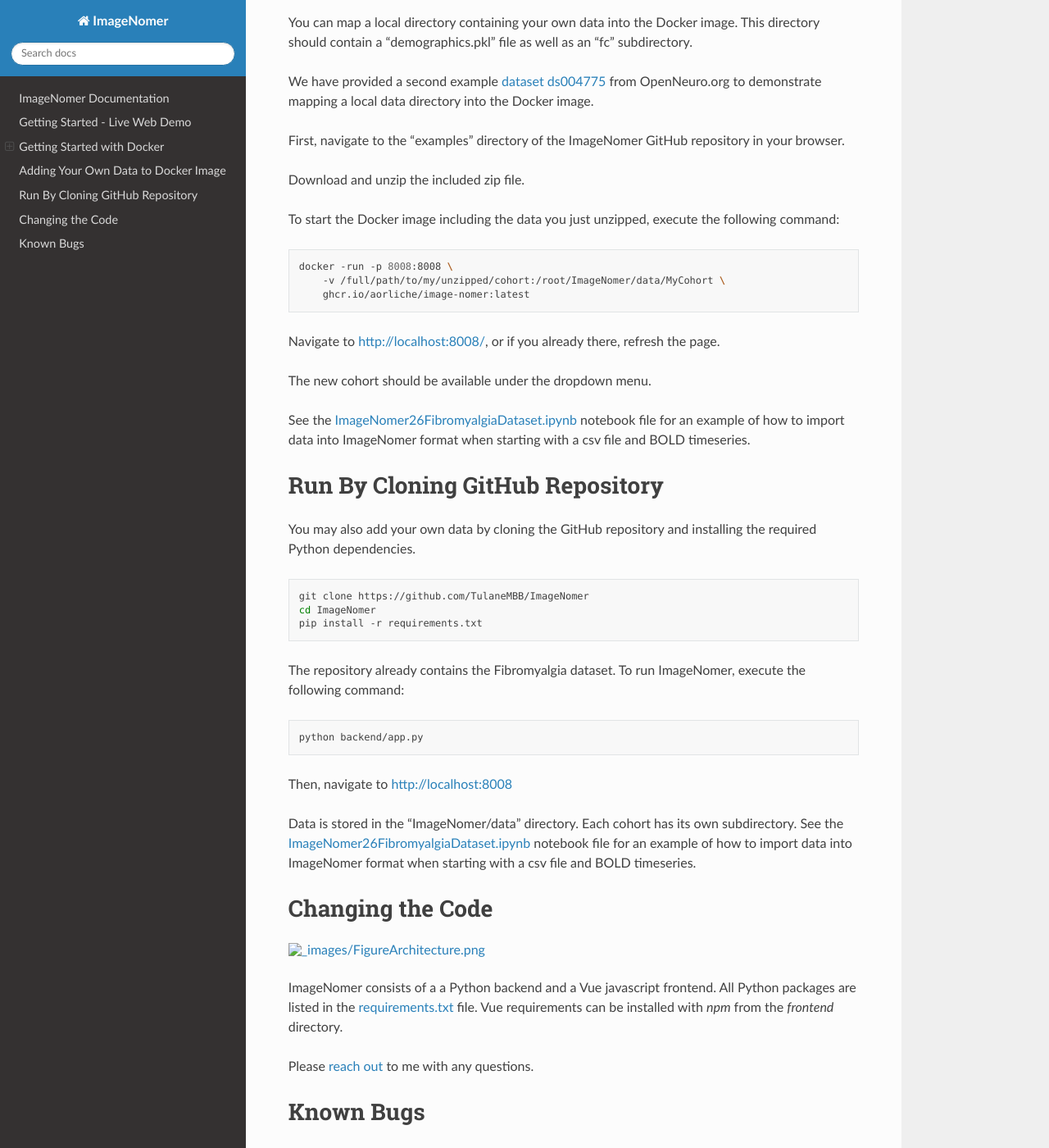
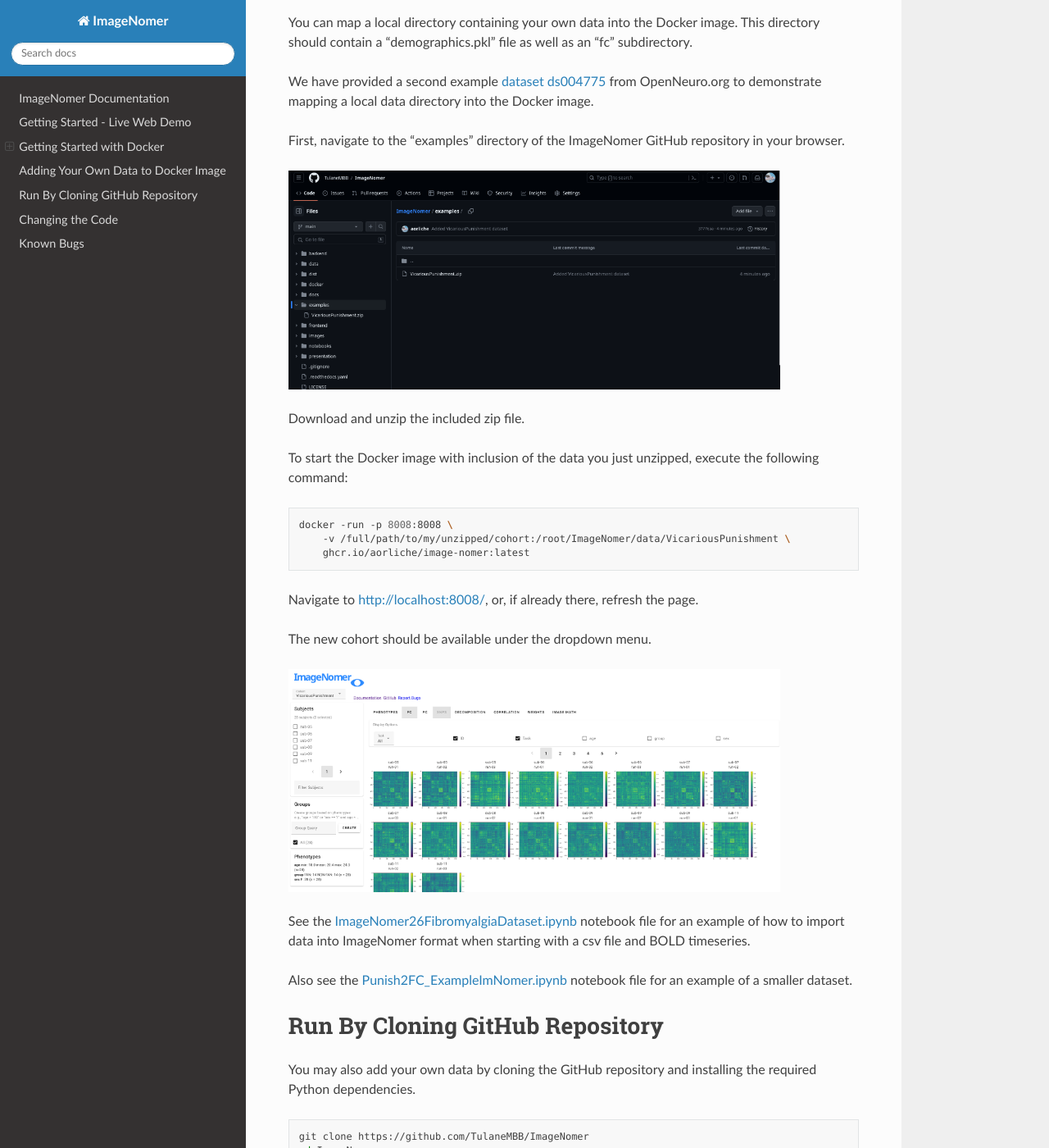
Before and after one commit to TulaneMBB/ImageNomer, a Sphinx documentation site: the page built from docs/index.rst, in a window 1280 px wide and 1400 px high, scrolled down 1274 px. Shown: the whole window at 82% size. Built offline with Sphinx 7.4.7 and the Read the Docs theme 2.0.0, drawn with Linux system fonts in a browser that asks for light colours.

Commit message:
Updated mapping folder docs again

```diff
--- a/docs/index.rst
+++ b/docs/index.rst
@@ -63,21 +63,29 @@
 
 First, navigate to the "examples" directory of the ImageNomer GitHub repository in your browser.
 
+.. image:: /images/ExamplesFolder.png
+   :width: 600px
+
 Download and unzip the included zip file.
 
-To start the Docker image including the data you just unzipped, execute the following command:
+To start the Docker image with inclusion of the data you just unzipped, execute the following command:
 
 .. code-block:: bash
 
     docker -run -p 8008:8008 \
-        -v /full/path/to/my/unzipped/cohort:/root/ImageNomer/data/MyCohort \
+        -v /full/path/to/my/unzipped/cohort:/root/ImageNomer/data/VicariousPunishment \
         ghcr.io/aorliche/image-nomer:latest
 
-Navigate to http://localhost:8008/, or if you already there, refresh the page.
+Navigate to http://localhost:8008/, or, if already there, refresh the page.
 
 The new cohort should be available under the dropdown menu.
 
+.. image:: /images/VicariousPunishment.png
+   :width: 600px
+
 See the `ImageNomer26FibromyalgiaDataset.ipynb <https://github.com/TulaneMBB/ImageNomer/tree/main/notebooks>`_ notebook file for an example of how to import data into ImageNomer format when starting with a csv file and BOLD timeseries.
+
+Also see the `Punish2FC_ExampleImNomer.ipynb <https://github.com/TulaneMBB/ImageNomer/blob/main/notebooks/Punish2FC_ExampleImNomer.ipynb>`_ notebook file for an example of a smaller dataset.
 
 Run By Cloning GitHub Repository
 ================================
```
Also changed, not shown: README.md (+3 -3 lines), docs/images/ExamplesFolder.png (added).
